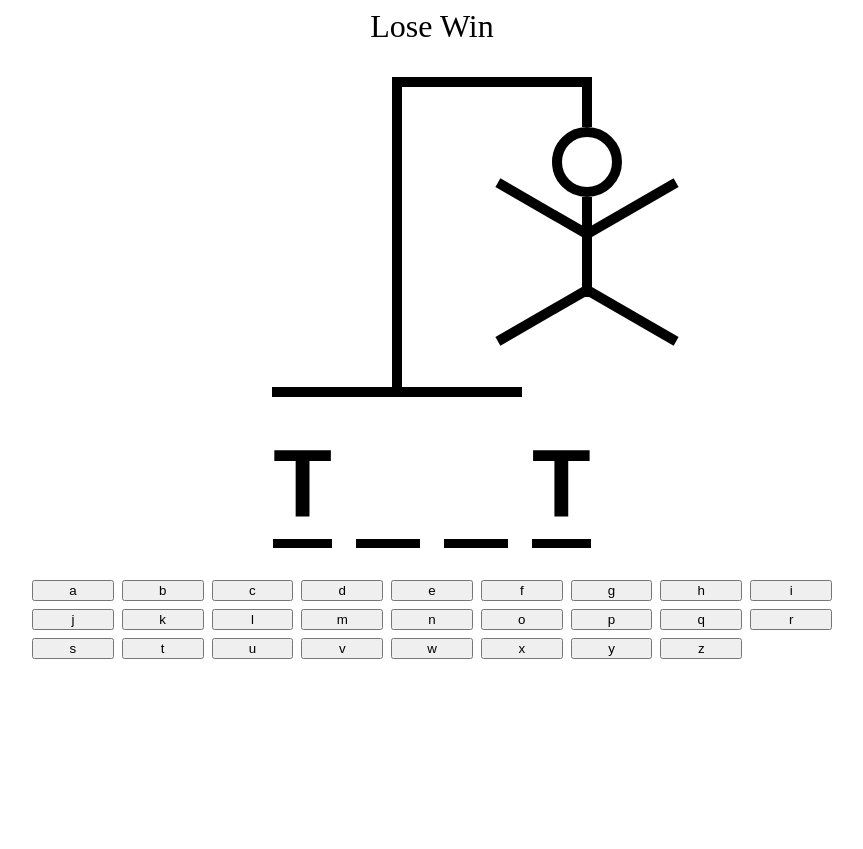
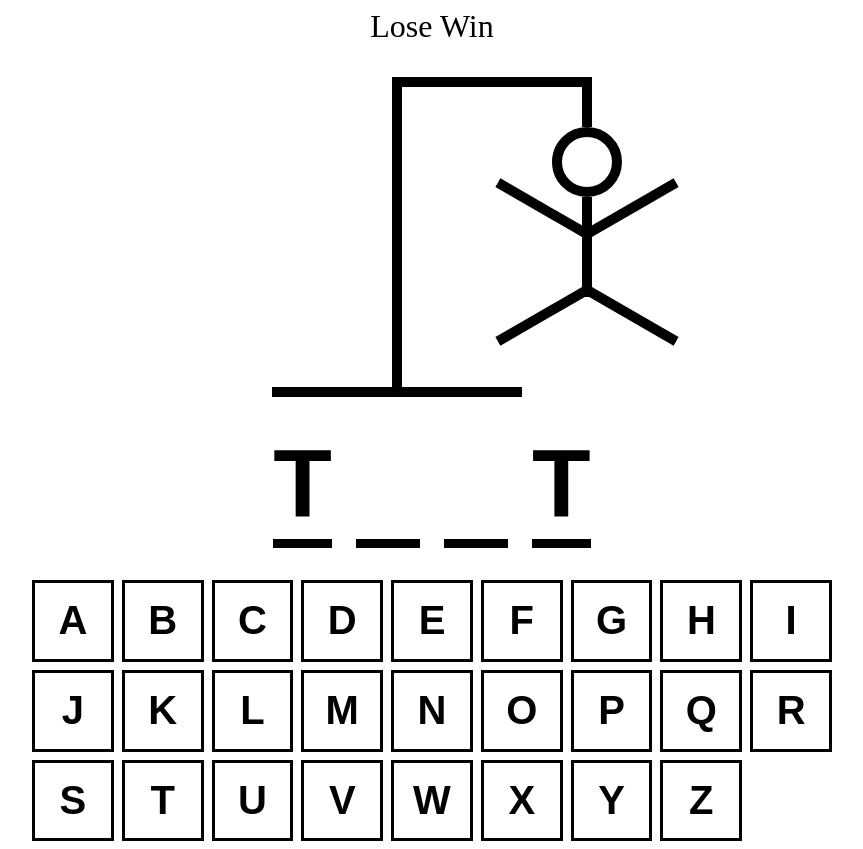
Before and after one commit to noliveira95/react-ts-hangman, a React (Vite) app: page / in a window 1280 px wide. Shown: the whole page, without its empty margins (208-1071 px from the left). Before the commit the page ends 800 px from the top, so only its background shows below. Built offline with nearby package versions, Linux system fonts and the light colour scheme.

Commit message:
Add styles for keyboard

```diff
--- a/src/Keyboard.module.css
+++ b/src/Keyboard.module.css
@@ -0,0 +1,24 @@
+.btn {
+    width: 100%;
+    border: 3px solid black;
+    background: none;
+    aspect-ratio: 1 / 1;
+    font-size: 2.5rem;
+    font-weight: bold;
+    text-transform: uppercase;
+    padding: .5rem;
+    cursor: pointer;
+}
+
+.btn:active {
+    background-color: hsl(200, 100%, 50%);
+    color: white;
+}
+
+.btn:disabled {
+    opacity: 0.3;
+}
+
+.btn:hover:not(:disabled, :active), .btn:focus:not(:disabled, :active) {
+    background-color: hsl(200, 100%, 75%);
+}
--- a/src/Keyboard.tsx
+++ b/src/Keyboard.tsx
@@ -39,7 +39,11 @@
       }}
     >
       {KEYS.map((key) => {
-        return <button key={key}>{key}</button>;
+        return (
+          <button className={`${styles.btn}`} key={key}>
+            {key}
+          </button>
+        );
       })}
     </div>
   );
```
